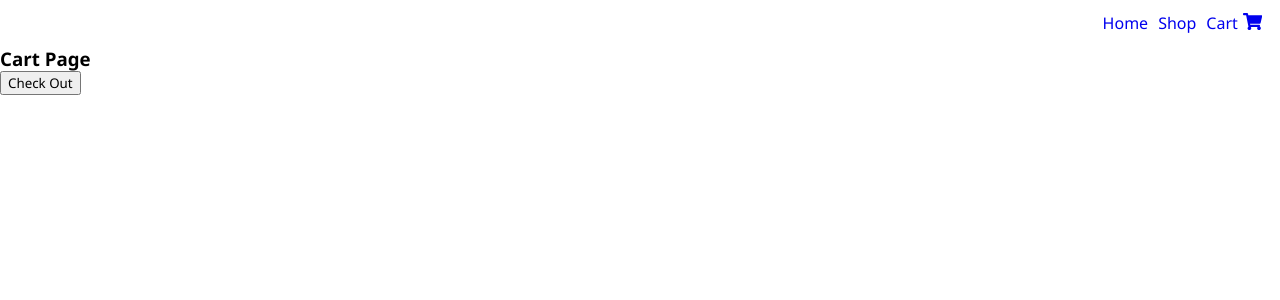
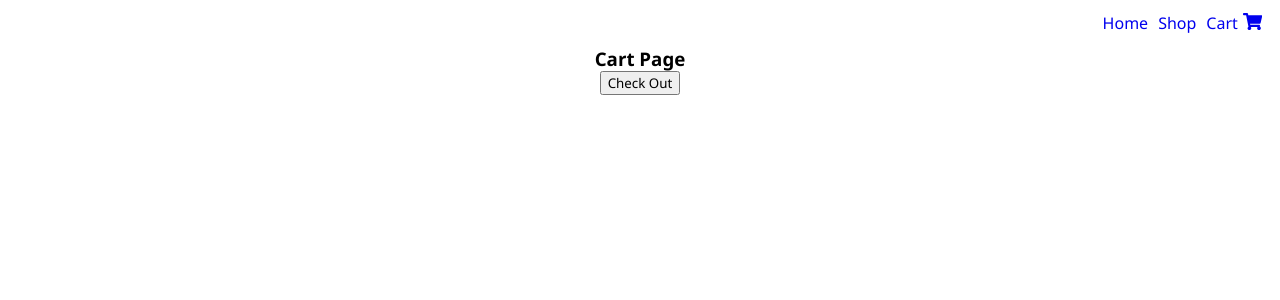
Before and after one commit to GytAndr/shopping-cart, a React (Create React App) app: page /cart in a window 1280 px wide. Shown: the top 300 px of the page. Built offline with nearby package versions, Linux system fonts and the light colour scheme.

Commit message:
cart layout

```diff
--- /dev/null
+++ b/src/Styles/Cart.css
@@ -0,0 +1,30 @@
+.cart-card {
+	height: 250px;
+	width: 220px;
+	display: flex;
+	gap: 4px;
+	flex-direction: column;
+	justify-content: center;
+	align-items: center;
+	border: 1px solid gainsboro;
+	border-radius: 4px;
+}
+.cart-wrapper {
+	display: grid;
+	grid-template-columns: auto auto auto;
+	gap: 10px;
+}
+.cart {
+	width: 80%;
+	display: flex;
+	flex-direction: column;
+	justify-content: center;
+	align-items: center;
+	margin: auto;
+}
+.cart-thumb {
+	height: 190px;
+	width: 200px;
+	object-fit: scale-down;
+	border-radius: 6px;
+}
--- a/src/pages/Cart.jsx
+++ b/src/pages/Cart.jsx
@@ -1,13 +1,27 @@
+import '../Styles/Cart.css';
 const Cart = ({ cartProducts }) => {
 	return (
-		<div className="cart-wrapper">
-			<div className="cart--product-card">
-				<h3>Cart Page</h3>
+		<div className="cart">
+			<h3>Cart Page</h3>
+			<div className="cart-wrapper">
 				{cartProducts.map((product, index) => {
-					return <p>{product.title}</p>;
+					return (
+						<div key={index} className="cart-card">
+							<img src={product.thumbnail} alt="" className="cart-thumb" />
+							<p>{product.title}</p>
+							<p>
+								{product.price -
+									((product.price * product.discountPercentage) / 100).toFixed(
+										2
+									)}{' '}
+								€
+							</p>
+							<button>remove</button>
+						</div>
+					);
 				})}
-				<button>Check Out</button>
 			</div>
+			<button>Check Out</button>
 		</div>
 	);
 };
```
